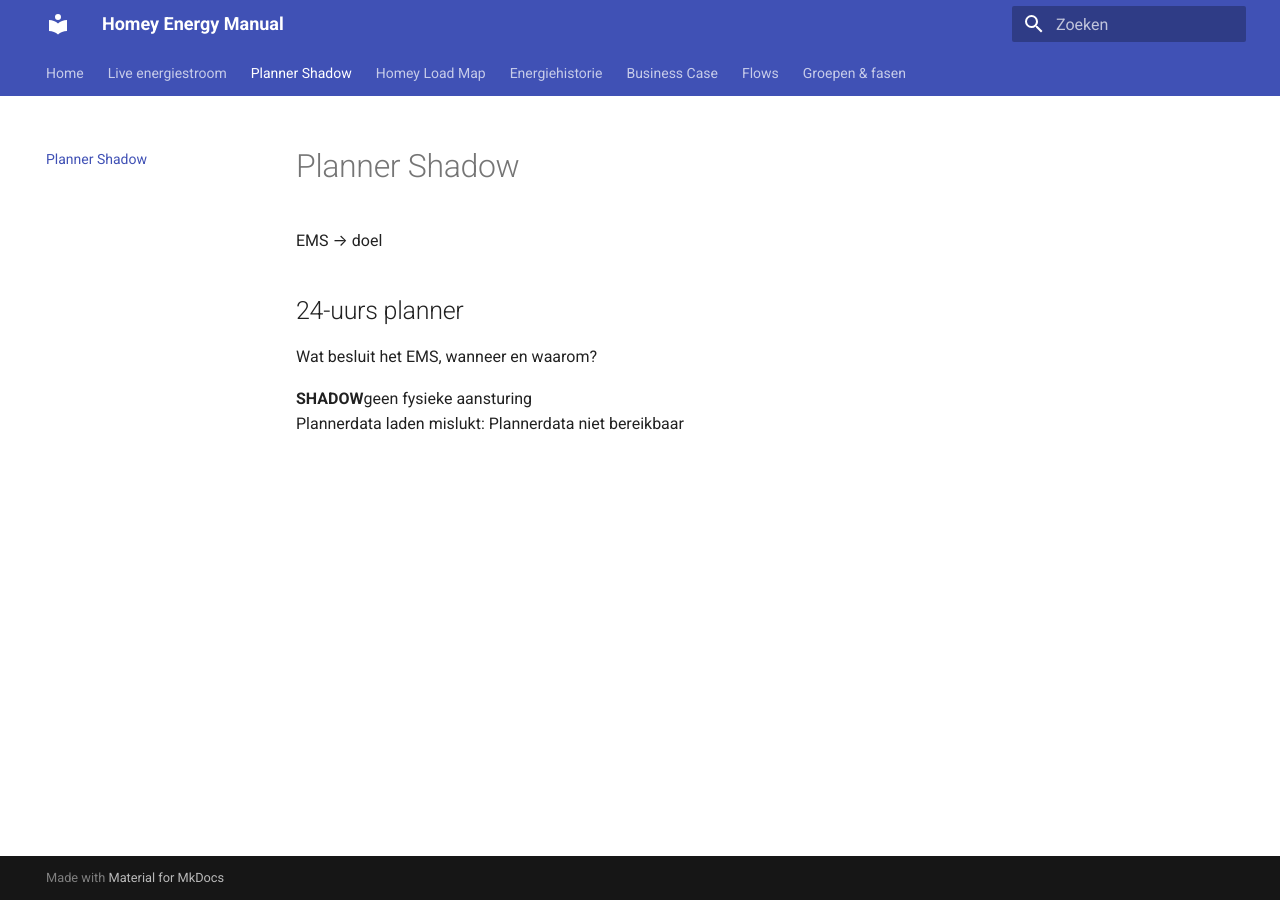
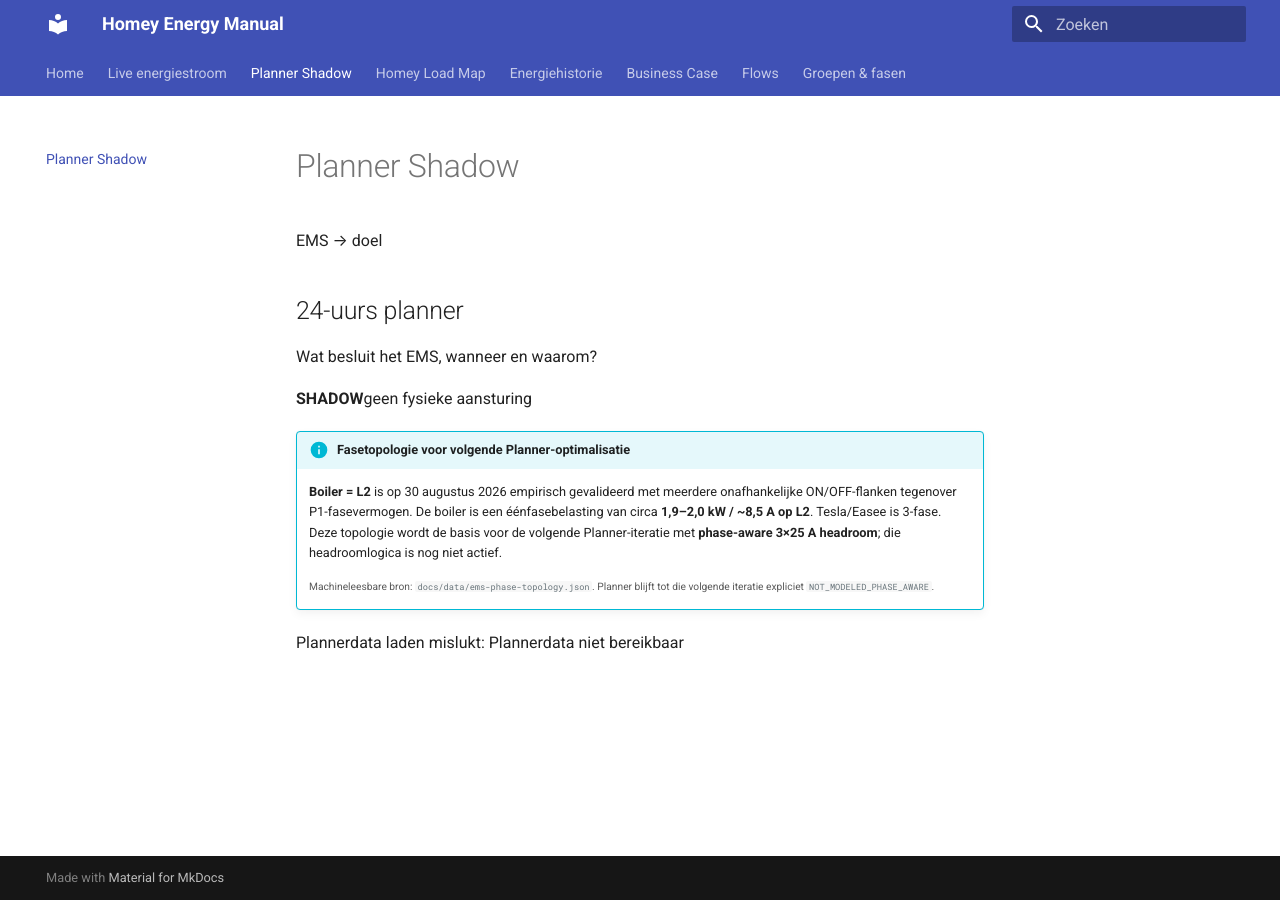
Before and after one commit to OnsKasteeltje/homey-energy-manual, an MkDocs documentation site: the page built from docs/planner-shadow.md, in a window 1280 px wide. Built offline with MkDocs 1.6.1 and Material for MkDocs 9.7.7, drawn with Linux system fonts in a browser that asks for light colours.

Commit message:
Show validated boiler L2 topology on Planner Shadow page

```diff
--- a/docs/planner-shadow.md
+++ b/docs/planner-shadow.md
@@ -39,5 +39,12 @@
     </div>
     <div class="ps-mode"><strong>SHADOW</strong><span>geen fysieke aansturing</span></div>
   </div>
+
+  <div class="admonition info" style="margin-top:1rem">
+    <p class="admonition-title">Fasetopologie voor volgende Planner-optimalisatie</p>
+    <p><strong>Boiler = L2</strong> is op 30 augustus 2026 empirisch gevalideerd met meerdere onafhankelijke ON/OFF-flanken tegenover P1-fasevermogen. De boiler is een éénfasebelasting van circa <strong>1,9–2,0 kW / ~8,5 A op L2</strong>. Tesla/Easee is 3-fase. Deze topologie wordt de basis voor de volgende Planner-iteratie met <strong>phase-aware 3×25 A headroom</strong>; die headroomlogica is nog niet actief.</p>
+    <p><small>Machineleesbare bron: <code>docs/data/ems-phase-topology.json</code>. Planner blijft tot die volgende iteratie expliciet <code>NOT_MODELED_PHASE_AWARE</code>.</small></p>
+  </div>
+
   <div id="ps-status">Plannerdata laden…</div>
 </div>
```
